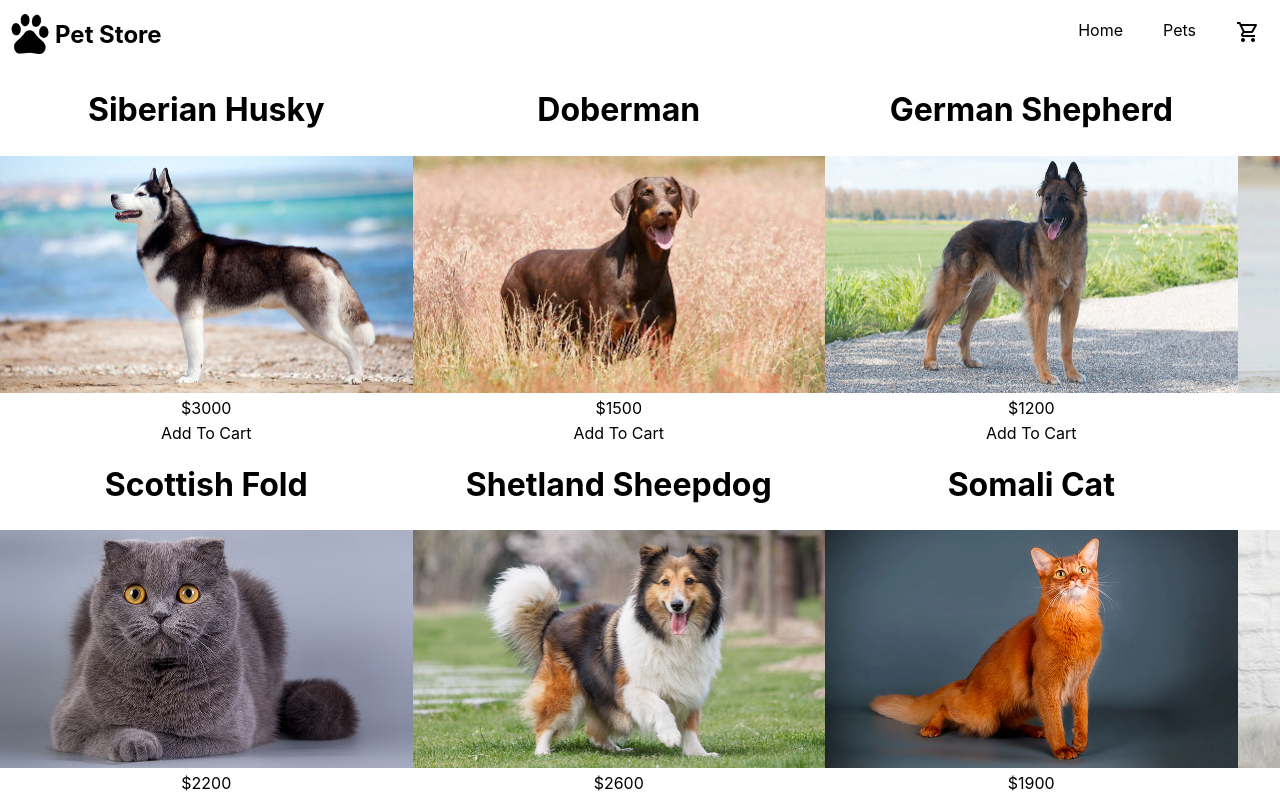
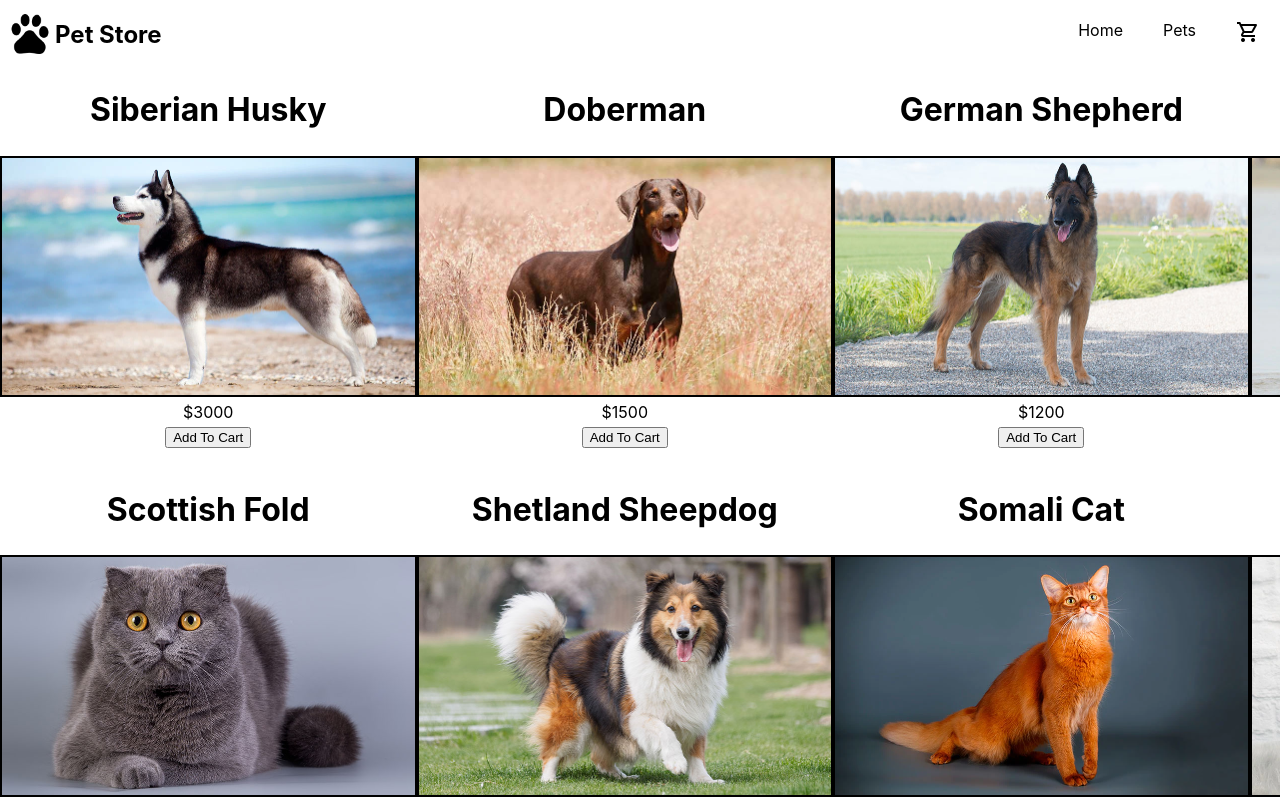
Before and after one commit to joshuaobare/shopping-cart, a React (Create React App) app: page / in a window 1280 px wide. Shown: the top 800 px of the page. Built offline with nearby package versions, Linux system fonts and the light colour scheme.

Commit message:
added ste for the cart

```diff
--- a/src/App.js
+++ b/src/App.js
@@ -1,3 +1,4 @@
+import React , {useState} from "react"
 import Card from "./components/Card"
 import data from "./data"
 import Navbar from "./components/Navbar"
@@ -5,9 +6,18 @@ import Homepage from "./components/Homepage"
 
 function App() {
 
- const mydata = data.map(item => {
+  const [cart , setCart] = useState([])
+
+  const handler = (id) => {
+    setCart(prevState => [...prevState,id])
+
+  }
+  console.log(cart)
+
+ const cards = data.map(item => {
   return (
       <Card
+        key = {item.id}
         name = {item.name}
         type = {item.type}
         src = {item.src}
@@ -15,7 +25,7 @@ function App() {
         id = {item.id}
         inBasket = {item.inBasket}
         price = {item.price}
-
+        handleClick = {() => handler(item.id)}
       />
       )
  })
@@ -27,7 +37,7 @@ function App() {
     <div className="App">
       <Navbar />
       <div className="card-grid">
-        {mydata}
+        {cards}
       </div>
 
       {/*<Homepage />*/}
--- a/src/components/Card.js
+++ b/src/components/Card.js
@@ -4,7 +4,7 @@ export default function Card(props) {
             <h1>{props.name}</h1>
             <img src={props.src} alt={props.type} className="pet-img" />
             <div>{props.price}</div>
-            <div>Add To Cart</div>
+            <button onClick={props.handleClick} >Add To Cart</button>
         </div>
     )
 }
--- a/src/components/Navbar.js
+++ b/src/components/Navbar.js
@@ -11,7 +11,7 @@ export default function Navbar() {
                 <li>Home</li>
                 <li>Pets</li>
                 <li>
-                    <span class="material-symbols-outlined">shopping_cart</span>
+                    <span className="material-symbols-outlined">shopping_cart</span>
                 </li>
             </ul>
         </nav>
--- a/src/index.css
+++ b/src/index.css
@@ -54,10 +54,15 @@ nav>ul>li {
   flex-direction: column;
   justify-content: center;
   align-items: center;
-  cursor: pointer;
   gap: 5px;
 }
 
+.pet-card > img {
+  border: 2px black solid;
+}
+.pet-card > button {
+  cursor: pointer;
+}
 .homepage > main {
   position: absolute;
   display: flex;
@@ -72,4 +77,5 @@ nav>ul>li {
 .card-grid {
   display: grid;
   grid-template-columns: repeat(4,1fr);
+  row-gap: 20px;
 }
```
